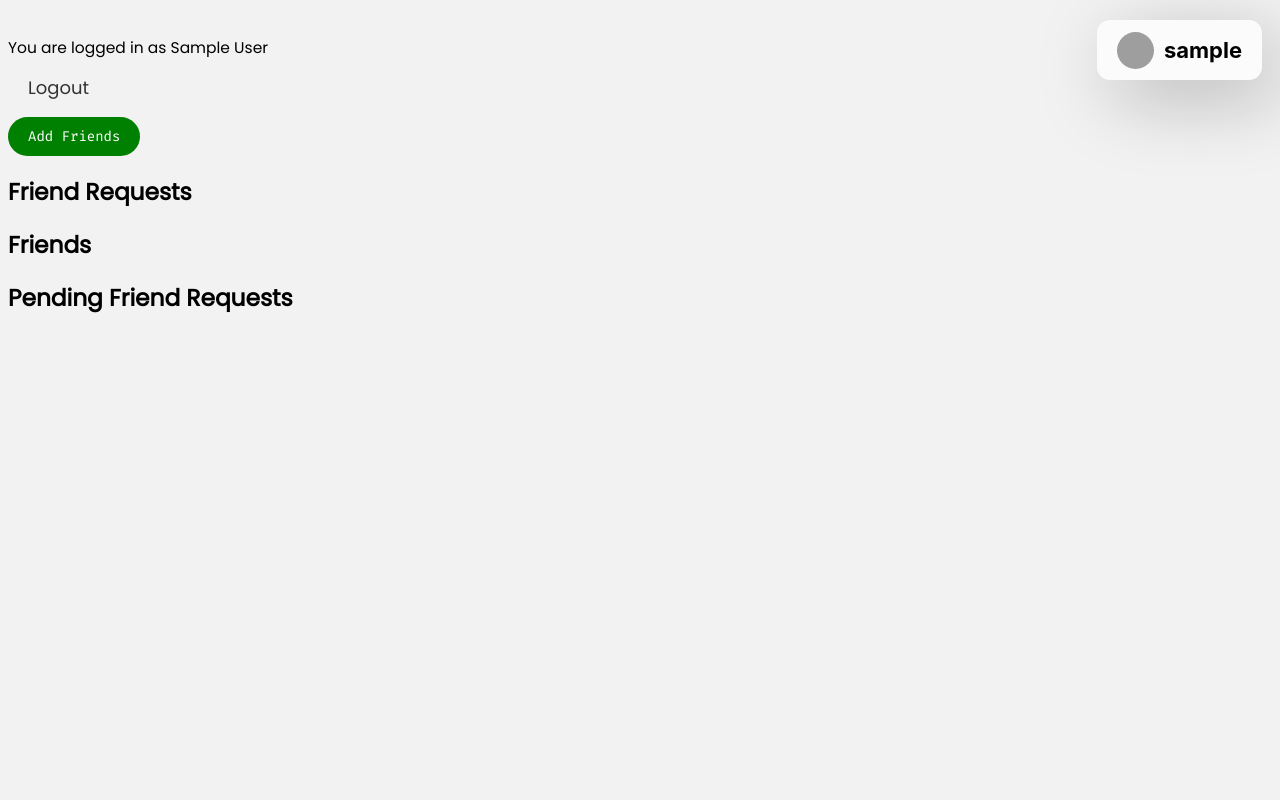
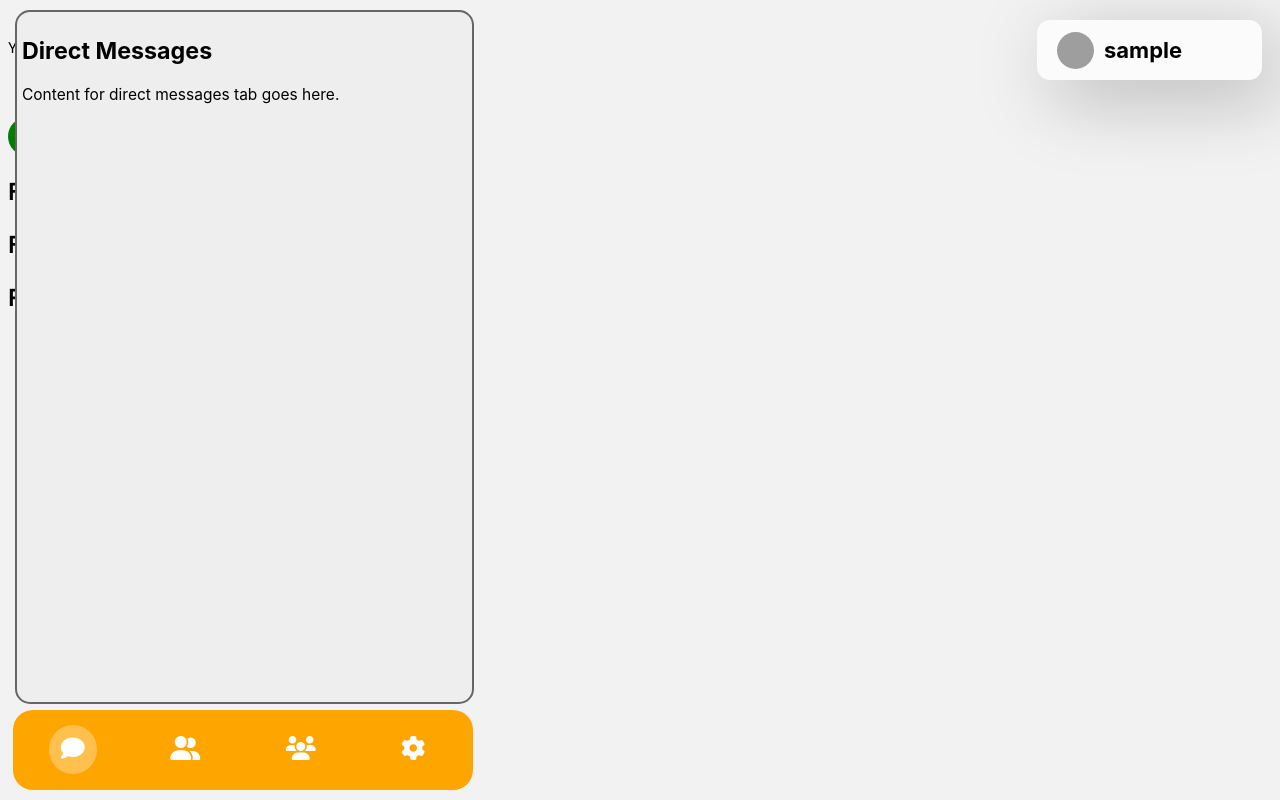
Before and after one commit to rrcoder0167/Orange-Chat, a Flask app: page / in a window 1280 px wide. Run offline with Flask 2, Linux system fonts and the light colour scheme; the visitor is signed in with stand-in values (Sample User, id 1); data that the repository does not hold is empty; some libraries are stand-ins or nearby versions; grey boxes are pictures that could not be loaded.

Commit message:
updated css with new ui, animated tab bar

```diff
--- /dev/null
+++ b/static/orange_ui.js
@@ -0,0 +1,46 @@
+$(document).ready(() => {
+    const tabs = document.querySelectorAll('.tab');
+    const slide = document.querySelector('.slide');
+    const tabContents = document.querySelectorAll('.tab-content');
+
+    tabs.forEach((tab, index) => {
+      tab.addEventListener('click', () => {
+        // move the slide element to the clicked tab
+        const offsetLeft = tab.offsetLeft + (tab.offsetWidth / 2) - (slide.offsetWidth / 2);
+        slide.style.left = `${offsetLeft}px`;
+
+        // remove active class from all tabs and add it to the clicked tab
+        tabs.forEach((tab) => {
+          tab.classList.remove('active');
+        });
+        tab.classList.add('active');
+
+        // show the corresponding tab content and hide others
+        tabContents.forEach((content) => {
+          content.style.display = 'none';
+        });
+        const tabContentId = tab.dataset.tabContent;
+        const tabContent = document.querySelector(`#${tabContentId}`);
+        tabContent.style.display = 'block';
+
+        // add jello class to slide
+        slide.classList.add('jello');
+        // remove jello class from slide after animation ends
+        slide.addEventListener('animationend', () => {
+          slide.classList.remove('jello');
+        }, { once: true });
+      });
+    });
+
+    // set slide element to the first icon by default
+    const firstTab = tabs[0];
+    const offsetLeft = firstTab.offsetLeft + (firstTab.offsetWidth / 2) - (slide.offsetWidth / 2);
+    slide.style.left = `${offsetLeft}px`;
+    firstTab.classList.add('active');
+
+    // show the first tab content by default
+    const firstTabContentId = firstTab.dataset.tabContent;
+    const firstTabContent = document.querySelector(`#${firstTabContentId}`);
+    firstTabContent.style.display = 'block';
+
+});
--- a/static/styles.css
+++ b/static/styles.css
@@ -496,9 +496,10 @@ nav {
     padding: 0 20px;
     border: none;
     border-radius: 13px;
+    width: 225px;
     background-color: #FBFBFB;
     box-shadow: 16px 18px 76px rgba(0, 0, 0, 0.25);
-    transition: width 0.2s;
+    transition: width 0.2s ease-in-out;
     position: relative;
   }
 
@@ -681,3 +682,166 @@ nav {
     overflow: auto;
     z-index: 999;
   }
+
+  .tab-bar {
+    list-style: none;
+    display: flex;
+    justify-content: space-between;
+    align-items: center;
+    padding: 5px;
+    border-radius: 20px;
+    background-color: #ffa500;
+    overflow: hidden;
+    width: 450px;
+    height: 70px;
+    position: fixed;
+    bottom: -5px;
+    left: 13px;
+  }
+
+
+  .tab {
+    position: relative;
+    flex-grow: 1;
+    text-align: center;
+    cursor: pointer;
+    border: none;
+    background: none;
+    outline: none;
+    z-index: 1;
+  }
+
+  .tab i {
+    font-size: 24px;
+    color: #fff;
+    transition: all 0.3s ease-in-out;
+    position: relative;
+    display: inline-block;
+  }
+
+  .tab-content {
+    position: absolute;
+    padding: 5px;
+    background-color: #eeeeee;
+    border: 2px solid #666666;
+    display: none;
+    width: 445px;
+    left: 15px;
+    border-radius: 15px;
+    height: calc(100% - 120px);
+    font-family: 'Inter';
+  }
+
+
+  .tab-content.active {
+    display: block;
+  }
+
+  .tab i:hover {
+    font-size: 26.5px;
+
+  }
+
+  .tab.active i {
+    color: #fff;
+  }
+
+  .slide {
+    position: absolute;
+    width: 3.1rem;
+    height: 3.1rem;
+    background-color: #fff;
+    border-radius: 50%;
+    align-items: center;
+    transition: all 0.3s ease-in-out;
+    opacity: 0.3;
+    z-index: 0;
+  }
+
+  .slide.jello {
+    animation: jello-horizontal 0.7s both;
+  }
+
+
+  @keyframes jello-horizontal {
+    0% {
+      transform: scale3d(1, 1, 1);
+    }
+    30% {
+      transform: scale3d(1.2, 0.8, 1);
+    }
+    40% {
+      transform: scale3d(0.8, 1.2, 1);
+    }
+    50% {
+      transform: scale3d(1.1, 0.9, 1);
+    }
+    65% {
+      transform: scale3d(0.9, 1.1, 1);
+    }
+    75% {
+      transform: scale3d(1.05, 0.95, 1);
+    }
+    100% {
+      transform: scale3d(1, 1, 1);
+    }
+  }
+
+  #user-friends {
+    width: 450px;
+    margin: 0 auto;
+  }
+  .tab-content ul {
+    padding: 2px;
+    list-style-type: none;
+  }
+  .friend-info {
+    display: flex;
+    align-items: center;
+    padding: 10px;
+    border-radius: 10px;
+    box-shadow: 0px 4px 4px rgba(0, 0, 0, 0.25);
+    background-color: #FFFFFF;
+    margin-bottom: 10px;
+  }
+
+  .friend-image {
+    width: 40px;
+    height: 40px;
+    border-radius: 50%;
+    background-color: #3F9B0B;
+    margin-right: 10px;
+    overflow: hidden;
+  }
+  .friend-img img {
+    width: 100%;
+    height: 100%;
+    object-fit: cover;
+  }
+
+
+  .friend-details {
+    display: flex;
+    flex: 1;
+    align-items: center;
+  }
+
+  .friend-username {
+    font-size: 17px;
+    margin-bottom: 17px;
+  }
+
+  .friend-actions button {
+    margin-left: 10px;
+    padding: 5px;
+    border: none;
+    border-radius: 5px;
+    background-color: #3F9B0B;
+    color: #FFFFFF;
+    font-size: 15px;
+    cursor: pointer;
+  }
+
+  .friend-actions button:hover {
+    background-color: #2D7C08;
+  }
--- a/templates/home.html
+++ b/templates/home.html
@@ -5,13 +5,15 @@
         <title>Orange Chat</title>
     <link href="https://fonts.googleapis.com/css2?family=Poppins" rel="stylesheet">
         <link href="https://fonts.googleapis.com/css?family=Fira Code" rel="stylesheet">
+        <link rel="stylesheet" href="https://cdnjs.cloudflare.com/ajax/libs/font-awesome/6.3.0/css/all.min.css">
         <link rel="stylesheet" type="text/css" href="{{ url_for('static', filename='styles.css') }}">
-        <script src="https://ajax.googleapis.com/ajax/libs/jquery/3.6.3/jquery.js"></script>
+        <script src="https://cdnjs.cloudflare.com/ajax/libs/jquery/3.3.1/jquery.min.js"></script>
         <script src="{{url_for('static', filename='friends.js')}}"></script>
-        <link rel="stylesheet" href="https://cdnjs.cloudflare.com/ajax/libs/font-awesome/5.15.4/css/all.min.css">
         <script src="{{url_for('static', filename='script.js')}}"></script>
         <script src="{{url_for('static', filename='navbar.js')}}"></script>
+        <script src="{{url_for('static', filename='orange_ui.js')}}"></script>
         <script src="{{url_for('static', filename='profile_btn.js')}}"></script>
+
     </head>
     <body>
         <header>
@@ -20,6 +22,54 @@
             {% block content %}{% endblock %}
         </header>
         {% if session.get("logged_in") %}
+
+        <ul class="tab-bar">
+            <li class="tab active" data-tab-content="chat-dm"><i class="fas fa-comment"></i></li>
+            <li class="tab" data-tab-content="chat-server"><i class="fas fa-user-friends"></i></li>
+            <li class="tab" data-tab-content="user-friends"><i class="fas fa-users"></i></li>
+            <li class="tab" data-tab-content="settings"><i class="fas fa-cog"></i></li>
+            <div class="slide"></div>
+          </ul>
+
+          <div class="window">
+            <div class="content">
+              <div class="tab-content active" id="chat-dm">
+                <h2>Direct Messages</h2>
+                <p>Content for direct messages tab goes here.</p>
+              </div>
+              <div class="tab-content" id="chat-server">
+                <h2>Friends</h2>
+                <p>Content for friends tab goes here.</p>
+              </div>
+              <div class="tab-content" id="user-friends">
+                <h2>My Friends</h2>
+                <ul id="friends-list">
+                    {% for friend in friends %}
+                    <li id="friend-{{ friend.id }}">
+                    <div class="friend-info">
+                        <div class="friend-image">
+                        <!-- Add your friend's profile image here -->
+                        <img src="https://via.placeholder.com/40"></img>
+                        </div>
+                        <div class="friend-details">
+                        <h3 class="friend-username">{{ friend.username }}</h3>
+                        <div class="friend-actions">
+                            <button class="remove-friend-btn" data-friend-id="{{ friend.id }}">Remove</button>
+                            <button class="chat-btn" data-friend-id="{{ friend.id }}">Chat</button>
+                            <button class="block-friend-btn" data-friend-id="{{ friend.id }}">Block</button>
+                        </div>
+                        </div>
+                    </div>
+                    </li>
+                    {% endfor %}
+                </ul>
+              </div>
+              <div class="tab-content" id="settings">
+                <h2>Settings</h2>
+                <p>Content for settings tab goes here.</p>
+              </div>
+            </div>
+          </div>
 
         <div class = "profile-btn-container">
             <button class="profile-btn">
```
Also changed, not shown: 2 other files.
